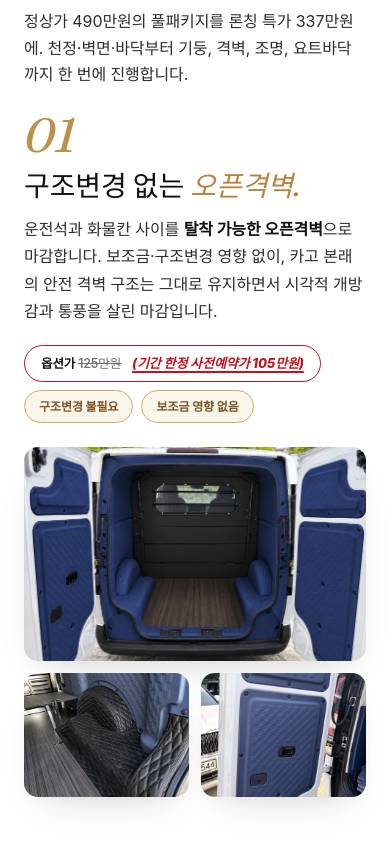
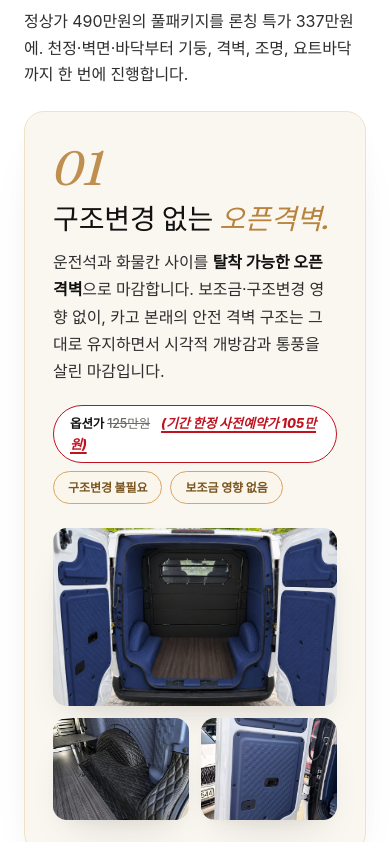
Before and after one commit to chomini8585-dot/baduk, a plain HTML site: page index.html in a window 390 px wide. Shown: the part 3176-4018 px from the top of the page. Drawn offline with Linux system fonts and the light colour scheme; a web font is replaced by a local one.

Commit message:
feature 섹션 5개를 라운드 박스 카드로 감쌈
흰 페이지 배경에서 콘텐츠가 떠보이지 않던 문제 해결.
샴페인 톤 배경 + 보더 + 그림자로 gift-bar와 통일감.

```diff
--- a/index.html
+++ b/index.html
@@ -418,7 +418,12 @@ a{color:inherit;text-decoration:none}
 .features{max-width:1200px;margin:0 auto;padding:8px 40px 40px}
 .feature{
   display:grid;grid-template-columns:1fr 1fr;gap:48px;align-items:center;
-  margin-bottom:80px;
+  margin-bottom:28px;
+  padding:48px 52px;
+  background:var(--bg-soft);
+  border:1px solid var(--forest-soft);
+  border-radius:24px;
+  box-shadow:0 24px 56px -32px rgba(28,20,12,.16),0 8px 24px -12px rgba(184,132,61,.08);
   opacity:0;transform:translateY(30px);
   transition:opacity 1s ease,transform 1s ease;
 }
@@ -678,7 +683,7 @@ footer{background:var(--forest-deep);color:rgba(255,255,255,.78);padding:40px 40
   .promo-right::before{display:none}
   .section-head{padding:56px 24px 24px}
   .features{padding:0 24px 32px}
-  .feature{grid-template-columns:1fr;gap:24px;margin-bottom:56px}
+  .feature{grid-template-columns:1fr;gap:24px;margin-bottom:20px;padding:32px 28px;border-radius:20px}
   .feature.reverse .feature-text{order:1}
   .feature.reverse .feature-media{order:2}
   .feature-num{font-size:48px}
```
